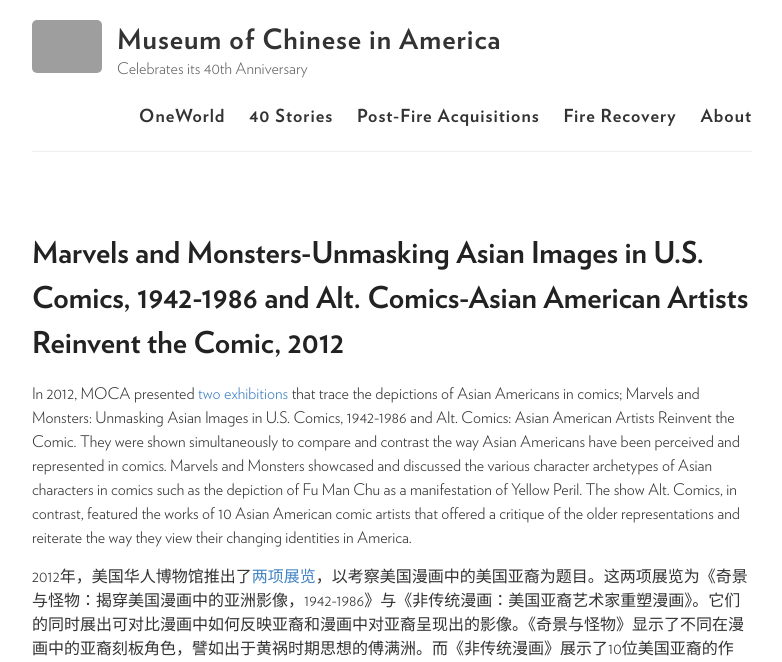
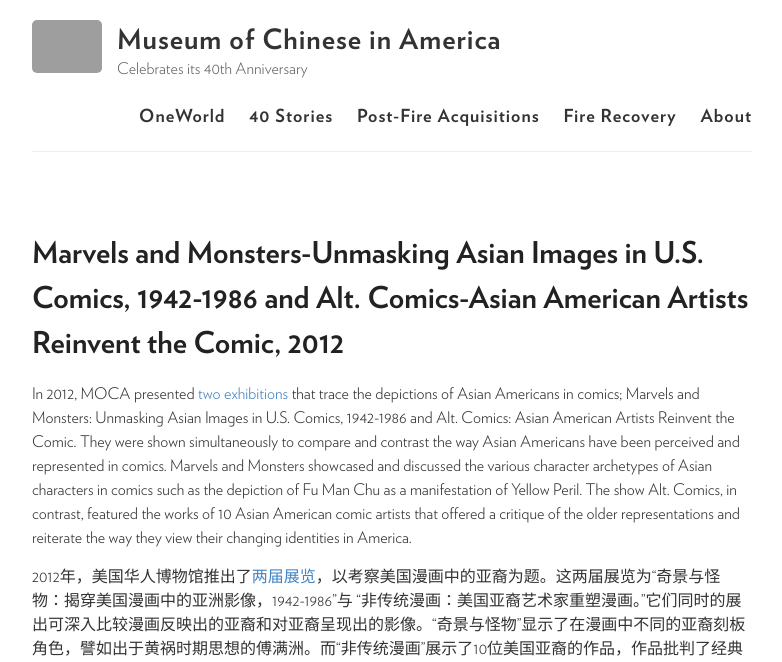
Before and after one commit to moca40/moca40.github.io, a Jekyll site: the page built from _stories/2012-01-01-comic.md, in a window 1280 px wide. Shown: the top 662 px of the page, without its empty margins (248-1030 px from the left). Built offline with Jekyll 4.4.1, drawn with Linux system fonts in a browser that asks for light colours; some of the changed text lies outside the part shown; grey boxes are pictures that could not be loaded.

Commit message:
Update 2012-01-01-comic.md

```diff
--- a/_stories/2012-01-01-comic.md
+++ b/_stories/2012-01-01-comic.md
@@ -8,6 +8,6 @@
 
 In 2012, MOCA presented [two exhibitions](http://www.mocanyc.org/exhibitions/past/marvels_and_monsters_and_altcomics) that trace the depictions of Asian Americans in comics;  Marvels and Monsters: Unmasking Asian Images in U.S. Comics, 1942-1986 and Alt. Comics: Asian American Artists Reinvent the Comic.  They were shown simultaneously to compare and contrast the way Asian Americans have been perceived and represented in comics.  Marvels and Monsters showcased and discussed the various character archetypes of Asian characters in comics such as the depiction of Fu Man Chu as a manifestation of Yellow Peril. The show Alt. Comics, in contrast, featured the works of 10 Asian American comic artists that offered a critique of the older representations and reiterate the way they view their changing identities in America.
 
-2012年，美国华人博物馆推出了[两项展览](http://www.mocanyc.org/exhibitions/past/marvels_and_monsters_and_altcomics)，以考察美国漫画中的美国亚裔为题目。这两项展览为《奇景与怪物：揭穿美国漫画中的亚洲影像，1942-1986》与《非传统漫画：美国亚裔艺术家重塑漫画》。它们的同时展出可对比漫画中如何反映亚裔和漫画中对亚裔呈现出的影像。《奇景与怪物》显示了不同在漫画中的亚裔刻板角色，譬如出于黄祸时期思想的傅满洲。而《非传统漫画》展示了10位美国亚裔的作品，其中批判了经典作品中对于亚裔的描写且强调了他们对于自己的多变化美国身份的看法。
+2012年，美国华人博物馆推出了[两届展览](http://www.mocanyc.org/exhibitions/past/marvels_and_monsters_and_altcomics)，以考察美国漫画中的亚裔为题。这两届展览为“奇景与怪物：揭穿美国漫画中的亚洲影像，1942-1986”与 “非传统漫画：美国亚裔艺术家重塑漫画。”它们同时的展出可深入比较漫画反映出的亚裔和对亚裔呈现出的影像。“奇景与怪物”显示了在漫画中不同的亚裔刻板角色，譬如出于黄祸时期思想的傅满洲。而“非传统漫画”展示了10位美国亚裔的作品，作品批判了经典作品中对于亚裔的描写且强调了他们对于自己不断进化的美国身份的看法。
 
 {% include slideshow.html %}
```
